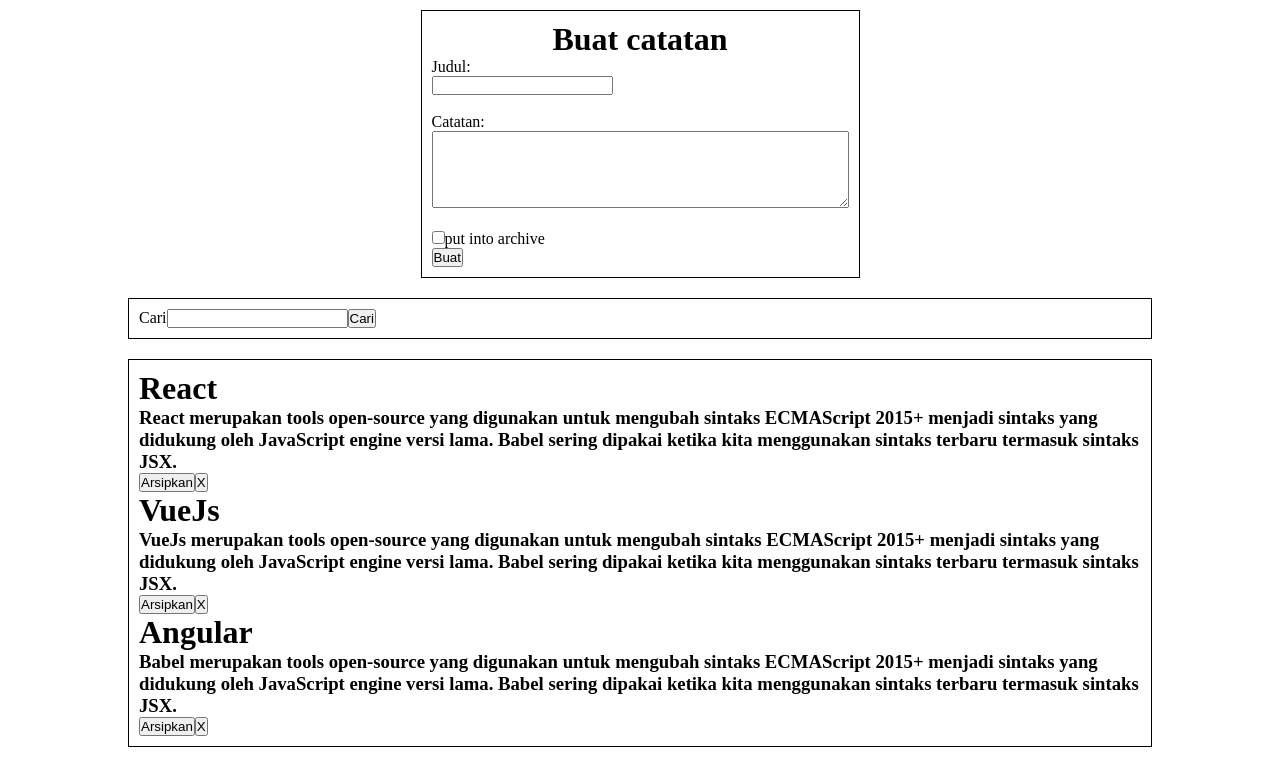
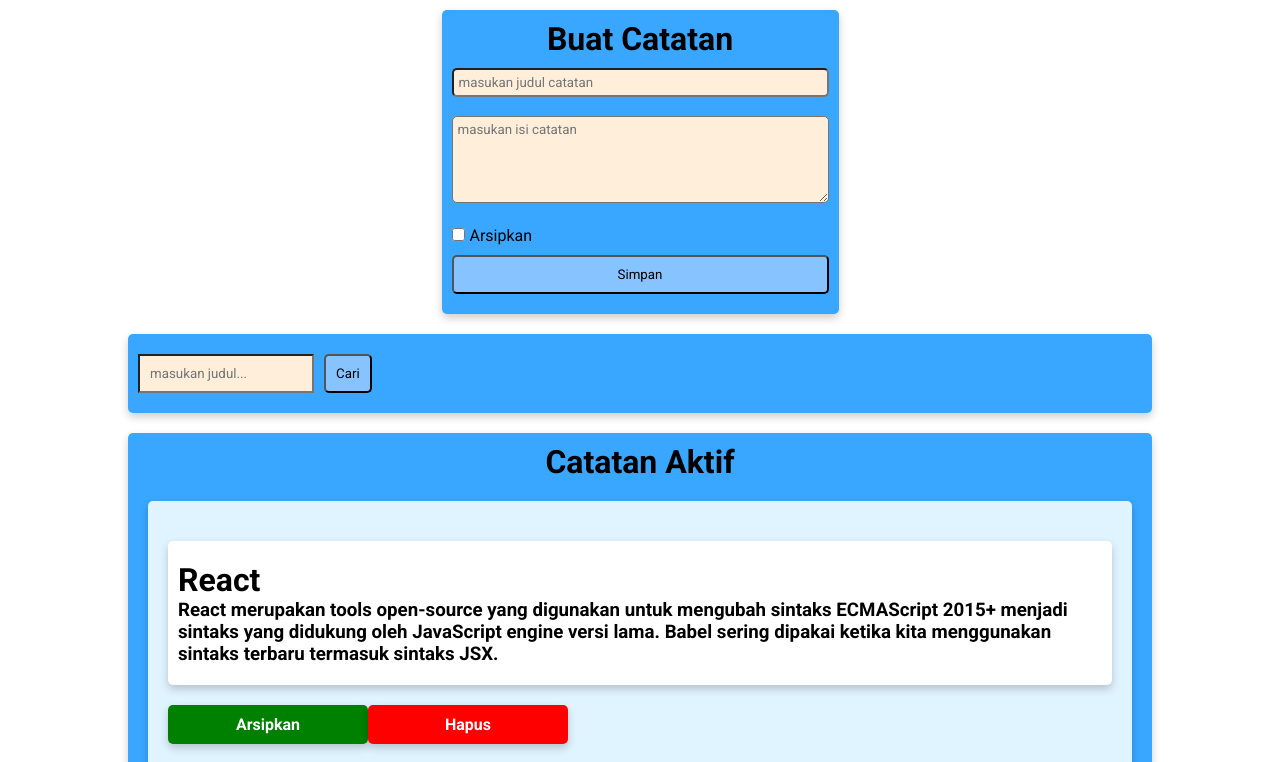
Before and after one commit to pandekar/dicoding-react-beginner-submission, a React (Vite) app: page / in a window 1280 px wide. Shown: the top 762 px of the page. Built offline with nearby package versions, Linux system fonts and the light colour scheme.

Commit message:
fix cleanForm and add styling

```diff
--- a/index.html
+++ b/index.html
@@ -4,7 +4,10 @@
     <meta charset="UTF-8" />
     <link rel="icon" type="image/svg+xml" href="/vite.svg" />
     <meta name="viewport" content="width=device-width, initial-scale=1.0" />
-    <title>Vite + React</title>
+    <title>Die Bucherei</title>
+    <link rel="preconnect" href="https://fonts.googleapis.com">
+    <link rel="preconnect" href="https://fonts.gstatic.com" crossorigin>
+    <link href="https://fonts.googleapis.com/css2?family=Roboto:wght@400;700&display=swap" rel="stylesheet">
   </head>
   <body>
     <div id="root"></div>
--- a/src/components/NoteActive.jsx
+++ b/src/components/NoteActive.jsx
@@ -8,6 +8,10 @@
 
   return (
     <div className="container note-active">
+      <div>
+        <h1>Catatan Aktif</h1>
+      </div>
+      <div>
         {datas.map(
           data => <NoteItemWithAction
               key={data.id}
@@ -17,6 +21,7 @@
             />
         )}
       </div>
+    </div>
   );
 };
 
--- a/src/components/NoteArchiveButton.jsx
+++ b/src/components/NoteArchiveButton.jsx
@@ -1,6 +1,7 @@
 const NoteArchiveButton = ({ id, onArchive, isArchived }) => (
   <button
     onClick={onArchive(id)}
+    id="noteActionButton"
   >
     {isArchived ? 'Aktifkan': 'Arsipkan'}
   </button>
--- a/src/components/NoteArchived.jsx
+++ b/src/components/NoteArchived.jsx
@@ -7,6 +7,10 @@
 
   return (
     <div className="container note-archived">
+      <div>
+        <h1>Catatan Arsip</h1>
+      </div>
+      <div>
         {datas.map(
           data => <NoteItemWithAction
               key={data.id}
@@ -16,6 +20,7 @@
             />
         )}
       </div>
+    </div>
   );
 };
 
--- a/src/components/NoteDeleteButton.jsx
+++ b/src/components/NoteDeleteButton.jsx
@@ -1,8 +1,9 @@
 const NoteDeleteButton = ({ id, onDelete }) => (
   <button
+    id="noteDeleteButton"
     onClick={onDelete(id)}
   >
-    X
+    Hapus
   </button>
 );
 
--- a/src/components/NoteForm.jsx
+++ b/src/components/NoteForm.jsx
@@ -52,6 +52,7 @@
 
   const _cleanForm = () => {
     setTitle(emptyString);
+    setTitleLengthWarning(false);
     setBody(emptyString);
     setArchived(false);
   };
@@ -73,28 +74,38 @@
 
   return (
     <div className='container note-form'>
-      <h1>Buat catatan</h1>
+      <div id='formTitle'>
+        <h1>Buat Catatan</h1>
+      </div>
       <form onSubmit={_onSubmitHandler}>
-        <div>
-          <label htmlFor='title'>Judul: </label>
-        </div>
-        <div >
-          <input id='title' type='text' value={title} onChange={_onChangeHandlerTitle} />
+        <div id='titleInputField'>
+          <input
+            id='title'
+            type='text'
+            value={title}
+            onChange={_onChangeHandlerTitle}
+            placeholder='masukan judul catatan'
+          />
           {titleLengthWarning && _renderCharLimitWarning()}
         </div>
         <br />
-        <div>
-          <label htmlFor='notes'>Catatan: </label>
-        </div>
-        <div>
-          <textarea id="notes" rows="5" cols="50" value={body} onChange={_onChangeHandlerBody}></textarea>
+        <div id='noteInputField'>
+          <textarea
+            id="notes"
+            rows="5"
+            cols="50"
+            value={body}
+            onChange={_onChangeHandlerBody}
+            placeholder='masukan isi catatan'
+          >
+          </textarea>
         </div>
         <br />
         <div>
           <input id="isArchived" name="isArchived" type="checkbox" value={archived} checked={archived} onChange={_onChangeHandlerArchivedCheckbox}/>
-          <label htmlFor="isArchived">put into archive</label>
+          <label htmlFor="isArchived">Arsipkan</label>
         </div>
-        <button type='submit'>Buat</button>
+        <button id='noteFormSubmitButton' type='submit'>Simpan</button>
       </form>
     </div>
   )
--- a/src/components/NoteItem.jsx
+++ b/src/components/NoteItem.jsx
@@ -2,7 +2,7 @@
   const { title, body } = props;
 
   return (
-    <div>
+    <div className="note-item">
       <h1>{title}</h1>
       <h3>{body}</h3>
     </div>
--- a/src/components/NoteItemWithAction.jsx
+++ b/src/components/NoteItemWithAction.jsx
@@ -9,10 +9,12 @@
   } = props;
 
   return (
-    <div>
+    <div className='note-item-with-action'>
       <NoteItem title={title} body={body} />
-      <NoteArchiveButton id={id} onArchive={onArchive} isArchived={archived} />
-      <NoteDeleteButton id={id} onDelete={onDelete} />
+      <div className='action-button-container'>
+        <NoteArchiveButton id={id} onArchive={onArchive} isArchived={archived} />
+        <NoteDeleteButton id={id} onDelete={onDelete} />
+      </div>
     </div>
   );
 }
--- a/src/components/NoteSearch.jsx
+++ b/src/components/NoteSearch.jsx
@@ -45,9 +45,13 @@
     return (
       <div className="container note-search">
         <form onSubmit={this._onSubmitHandler}>
-          <label htmlFor="searchBar">Cari</label>
-          <input id='searchBar' type='text' value={this.searchKey} onChange={this._onChangeHandlerSearchBar}/>
-          <button type='submit'>Cari</button>
+          <input id='searchBar'
+            type='text'
+            value={this.searchKey}
+            onChange={this._onChangeHandlerSearchBar}
+            placeholder="masukan judul..."
+          />
+          <button id="searchBarButton" type='submit'>Cari</button>
         </form>
         {this.state.searchData.map((data) => <NoteItem
             key={data.id}
--- a/src/styles/style.css
+++ b/src/styles/style.css
@@ -2,6 +2,7 @@
   margin: 0;
   padding: 0;
   box-sizing: border-box;
+  font-family: 'Roboto', sans-serif;
 }
 
 .main {
@@ -11,9 +12,12 @@
 }
 
 .container {
+  background-color: #39A7FF;
+  border-radius: 5px;
+  border-color: black;
+  box-shadow: 0 4px 8px 0 rgba(0,0,0,0.2);
   margin: 10px;
   padding: 10px;
-  border: solid 1px black;
 }
 
 .note-form {
@@ -23,14 +27,103 @@
   align-items: center;
 }
 
+.note-form #formTitle {
+  margin-bottom: 10px;
+}
+
+#title {
+  background-color: #FFEED9;
+  width: 100%;
+  border-radius: 5px;
+  padding: 5px;
+}
+
+#notes {
+  background-color: #FFEED9;
+  border-radius: 5px;
+  padding: 5px;
+}
+
+#isArchived {
+  margin-right: 5px;
+}
+
+#noteFormSubmitButton {
+  background-color: #87C4FF;
+  width: 100%;
+  padding: 10px;
+  margin: 10px 0px;
+  border-radius: 5px;
+}
+
 .note-search {
   width: 80%;
 }
 
+#searchBar {
+  background-color: #FFEED9;
+  margin-right: 10px;
+  padding: 10px;
+}
+
+#searchBarButton {
+  background-color: #87C4FF;
+  padding: 10px;
+  margin: 10px 0px;
+  border-radius: 5px;
+}
+
 .note-active {
   width: 80%;
+  text-align: center;
 }
 
 .note-archived {
   width: 80%;
+  text-align: center;
 }
+
+.note-item {
+  background-color: white;
+  box-shadow: 0 4px 8px 0 rgba(0,0,0,0.2);
+  border-radius: 5px;
+  margin: 20px 10px;
+  padding: 20px 10px;
+}
+
+.note-item-with-action {
+  background-color: #E0F4FF;
+  box-shadow: 0 4px 8px 0 rgba(0,0,0,0.2);
+  border-radius: 5px;
+  margin: 20px 10px;
+  padding: 20px 10px;
+  text-align: left;
+}
+
+.action-button-container {
+  margin: 5px 10px;
+}
+
+#noteActionButton {
+  background-color: green;
+  border: white;
+  border-radius: 5px;
+  box-shadow: 0 4px 8px 0 rgba(0,0,0,0.2);
+  color: white;
+  font-size: medium;
+  font-weight: bold;
+  padding: 10px;
+  width: 200px;
+}
+
+#noteDeleteButton {
+  background-color: red;
+  border: white;
+  border-radius: 5px;
+  box-shadow: 0 4px 8px 0 rgba(0,0,0,0.2);
+  font-size: medium;
+  color: white;
+  font-weight: bold;
+  padding: 10px;
+  width: 200px;
+}
```
Lines whose indentation alone changed are shown as unchanged.
